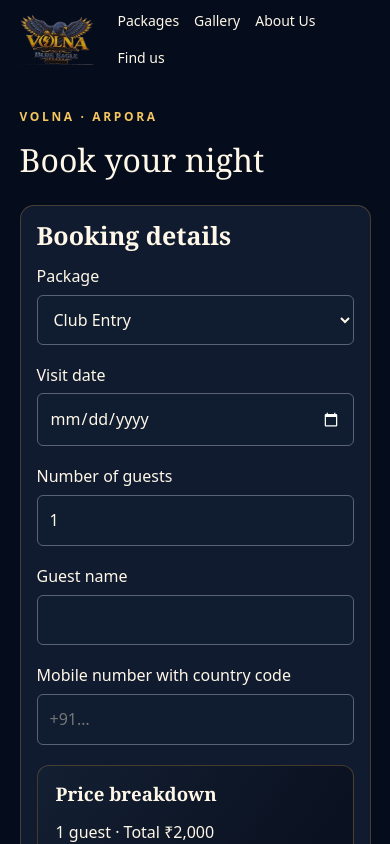
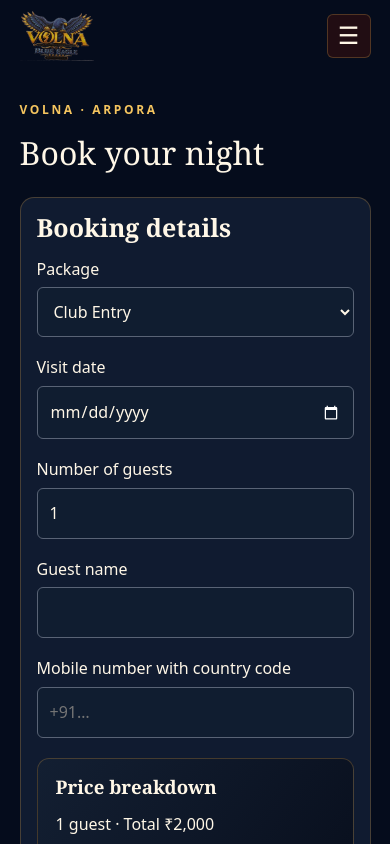
Before and after one commit to deepak989898/volna-ruskii-website, a Next.js app: page /book in a window 390 px wide. Shown: the top 844 px of the page. Built offline with nearby package versions, Linux system fonts and the light colour scheme.

Commit message:
Add a mobile hamburger navigation drawer

```diff
--- /dev/null
+++ b/app/SiteMenu.jsx
@@ -0,0 +1,38 @@
+"use client";
+
+import Link from "next/link";
+import { useRef } from "react";
+
+const links = [
+  ["/#packages", "Packages"],
+  ["/gallery", "Gallery"],
+  ["/about", "About Us"],
+  ["/contact", "Find us"],
+];
+
+export default function SiteMenu() {
+  const drawer = useRef(null);
+  const close = () => drawer.current?.close();
+
+  return (
+    <>
+      <nav className="desktopSiteMenu" aria-label="Main navigation">
+        {links.map(([href, label]) => <Link key={href} href={href}>{label}</Link>)}
+      </nav>
+      <button className="siteMenuToggle" type="button" aria-label="Open menu"
+        aria-haspopup="dialog" onClick={() => drawer.current?.showModal()}>☰</button>
+      <dialog className="siteMenuDrawer" aria-label="Main menu" ref={drawer}
+        onClick={(event) => {
+          if (event.target === drawer.current &&
+            event.clientX < drawer.current.getBoundingClientRect().left) close();
+        }}>
+        <button className="siteMenuToggle" type="button" aria-label="Close menu" onClick={close}>×</button>
+        <nav aria-label="Mobile navigation">
+          {links.map(([href, label]) => (
+            <Link key={href} href={href} onClick={close}>{label}</Link>
+          ))}
+        </nav>
+      </dialog>
+    </>
+  );
+}
--- a/app/layout.jsx
+++ b/app/layout.jsx
@@ -1,5 +1,6 @@
 import "./style.css";
 import Link from "next/link";
+import SiteMenu from "./SiteMenu";
 import { settings } from "../lib/settings";
 export const dynamic = "force-dynamic";
 export const metadata = {
@@ -24,12 +25,7 @@ export default async function Layout({ children }) {
               alt="Volna Russian Night Club Blue Eagle"
             />
           </Link>
-          <nav>
-            <Link href="/#packages">Packages</Link>
-            <Link href="/gallery">Gallery</Link>
-            <Link href="/about">About Us</Link>
-            <Link href="/contact">Find us</Link>
-          </nav>
+          <SiteMenu />
         </header>
         {children}
         <footer className="venueFooter">
--- a/app/style.css
+++ b/app/style.css
@@ -580,3 +580,40 @@ body:has(.contactPage) .venueFooter .venueMap { display: none; }
   background: #3c1d23;
   border-color: #e28c89;
 }
+
+.siteMenuToggle { display: none; }
+.siteMenuDrawer {
+  position: fixed;
+  inset: 0 0 0 auto;
+  margin: 0;
+  width: min(82vw, 320px);
+  height: 100dvh;
+  max-height: none;
+  padding: 16px;
+  border: 0;
+  background: #210d13;
+  color: var(--ink);
+}
+.siteMenuDrawer::backdrop { background: #0009; }
+.siteMenuDrawer nav { display: grid; gap: 0; margin-top: 12px; }
+.siteMenuDrawer a { padding: 13px 8px; border-bottom: 1px solid var(--line); }
+@media (max-width: 680px) {
+  .desktopSiteMenu { display: none; }
+  .siteMenuToggle {
+    display: inline-grid;
+    place-items: center;
+    min-width: 44px;
+    min-height: 44px;
+    border: 1px solid var(--line);
+    border-radius: 6px;
+    background: #210d13;
+    color: var(--ink);
+    font-size: 24px;
+    cursor: pointer;
+  }
+  body:has(.siteMenuDrawer[open]) { overflow: hidden; }
+}
+@media (min-width: 681px) {
+  .siteMenuDrawer[open] { visibility: hidden; }
+  .siteMenuDrawer::backdrop { background: transparent; }
+}
```
